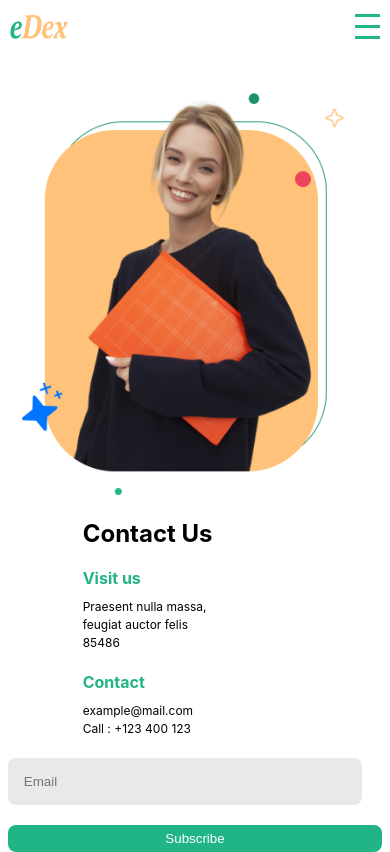
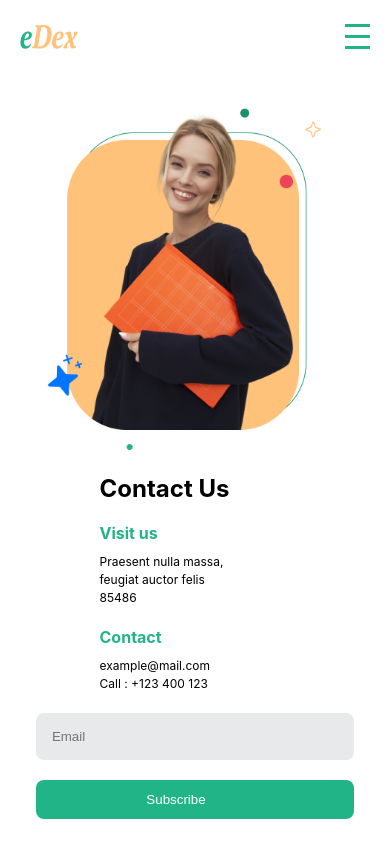
Before and after one commit to shaamilshan/eDex, a React (Create React App) app: page /contact in a window 390 px wide. Built offline with nearby package versions, Linux system fonts and the light colour scheme.

Commit message:
responsive

```diff
--- a/src/components/Header.css
+++ b/src/components/Header.css
@@ -96,10 +96,7 @@
 
 @media (max-width: 768px) {
   .Header {
-    padding-left: 10px;
-    padding-right: 10px;
-    padding-top: 10px;
-    padding-bottom: 10px;
+  padding: 20px;
   }
 
   .header-ul {
--- a/src/pages/Contact.css
+++ b/src/pages/Contact.css
@@ -1,3 +1,7 @@
+.container{
+  width: 85%;
+  margin: auto;
+}
 .contact {
   display: flex;
   flex-direction: row;
@@ -86,7 +90,7 @@
   background-color: #E7E9EB;
   border: none;
   border-radius: 8px;
-  max-width: 86%;
+  max-width: 90%;
   min-width: 60%;
   margin: 0;
   padding: 12px 48px 12px 10px;
@@ -101,7 +105,9 @@
   background-color: #20B486;
   color: #fff;
   border-radius: 8px;
-  padding: 6px 12px;
+  max-width: 100%;
+  min-width: 60%;
+  padding: 12px 48px 12px 10px;
 }
 
 .contact-btn:hover {
@@ -186,4 +192,12 @@
   .contact-email {
     padding: 16px;
   }
+  .container{
+    width: 85%;
+    margin: auto;
+  }
+  .contact-btn{
+    width: 100%;
+
+  }
 }
--- a/src/pages/Contact.js
+++ b/src/pages/Contact.js
@@ -6,7 +6,7 @@ import 'animate.css/animate.min.css'
 
 function Contact() {
   return (
-    <div>
+    <div className='container'>
        <div className='contact  animate__animated animate__fadeInUp'>
             <div className='contact-left'>
                 <img src={contact} alt="contact-img" className='contact-img' />
--- a/src/pages/Home.css
+++ b/src/pages/Home.css
@@ -115,9 +115,13 @@
 
   @media (max-width: 480px) {
     .Home {
-      margin-top: 3%;
-      padding-left: 2%;
-      padding-right: 2%;
+      margin-top: 40%;
+      padding-left: 5%;
+      padding-right: 5%;
+      gap: 50px;
+      display: flex;
+      justify-content: center;
+      align-items: center;
     }
 
     .left-side h4 {
@@ -135,4 +139,8 @@
     .hero-input {
       padding: 16px;
     }
+    .hero-img{
+      /* display: none */
+
+    }
   }
--- a/src/pages/Home.js
+++ b/src/pages/Home.js
@@ -6,9 +6,7 @@ import './Home.css'
 function Home() {
   return (
     <div className='Home' >
-      <div className='right-side  animate__animated animate__fadeInUp'>
-        <img src={hero} alt="hero-img" className='hero-img' />
-      </div>
+
       <div className='left-side '>
         <h6 >START TO SUCCESS</h6>
         <h4>Access To <span className='span'> 5000+ </span> Courses
@@ -17,6 +15,9 @@ function Home() {
         <p>Various versions have evolved over the years, sometimes by accident</p>
     <input type="text" placeholder='what do you want to learn?' className='hero-input'  />
       </div>
+      <div className='right-side  animate__animated animate__fadeInUp'>
+        <img src={hero} alt="hero-img" className='hero-img' />
+      </div>
     </div>
   )
 }
```
